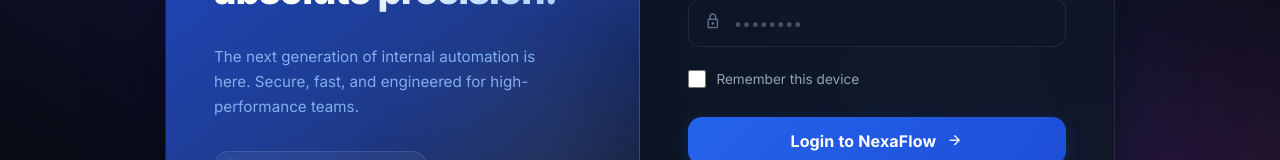
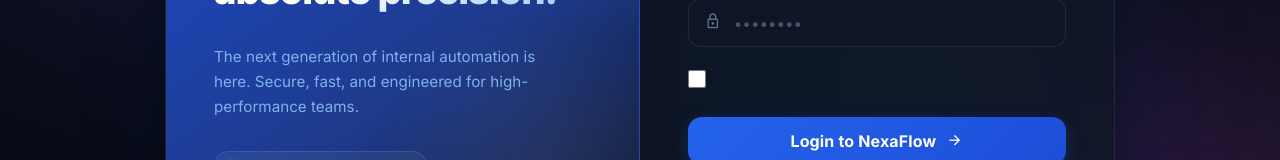
Before and after one commit to funcoders00-vibe/nexaflow, a React (Vite) app in the folder frontend/: page / in a window 1280 px wide. Shown: the part 369-529 px from the top of the page. Built offline with nearby package versions, Linux system fonts and the light colour scheme.

Commit message:
remove remember this device label

```diff
--- a/frontend/src/pages/NexaFlowLogin.jsx
+++ b/frontend/src/pages/NexaFlowLogin.jsx
@@ -630,9 +630,9 @@
                 checked={remember}
                 onChange={(e) => setRemember(e.target.checked)}
               />
-              <label className="nf-checkbox-label" htmlFor="remember">
+              {/* <label className="nf-checkbox-label" htmlFor="remember">
                 Remember this device
-              </label>
+              </label> */}
             </div>
 
             {
```
